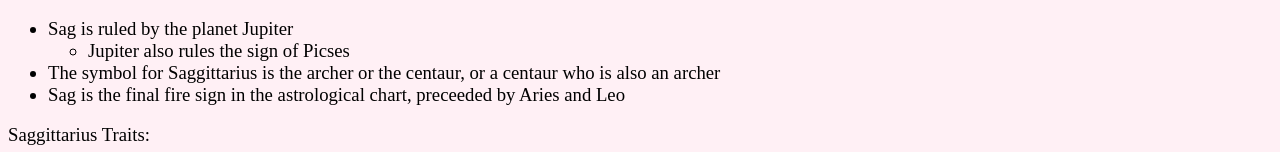
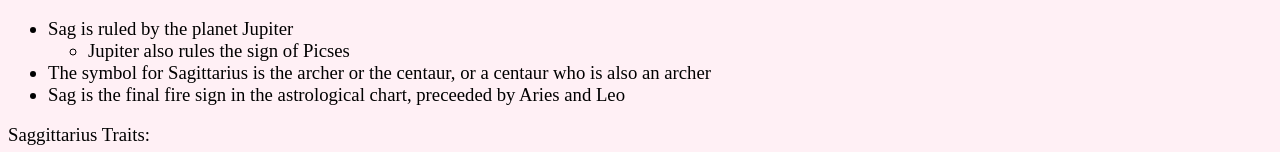
Before and after one commit to bleeblooblahsg/SG-Web-Basics, a plain HTML site: page SG_Sun.html in a window 1280 px wide. Shown: the part 744-896 px from the top of the page. Drawn offline with Linux system fonts and the light colour scheme.

Commit message:
Update SG_Sun.html

```diff
--- a/SG_Sun.html
+++ b/SG_Sun.html
@@ -37,7 +37,7 @@ h1 {
 		<ul>
     <li>Sag is ruled by the planet Jupiter</li>
     <ul><li> Jupiter also rules the sign of Picses</li></ul>
-	<li>The symbol for Saggittarius is the archer or the centaur, or a centaur who is also an archer</li>
+	<li>The symbol for Sagittarius is the archer or the centaur, or a centaur who is also an archer</li>
 	<li>Sag is the final fire sign in the astrological chart, preceeded by Aries and Leo</li>
 </ul>
 		<p>Saggittarius Traits:</p>
```
